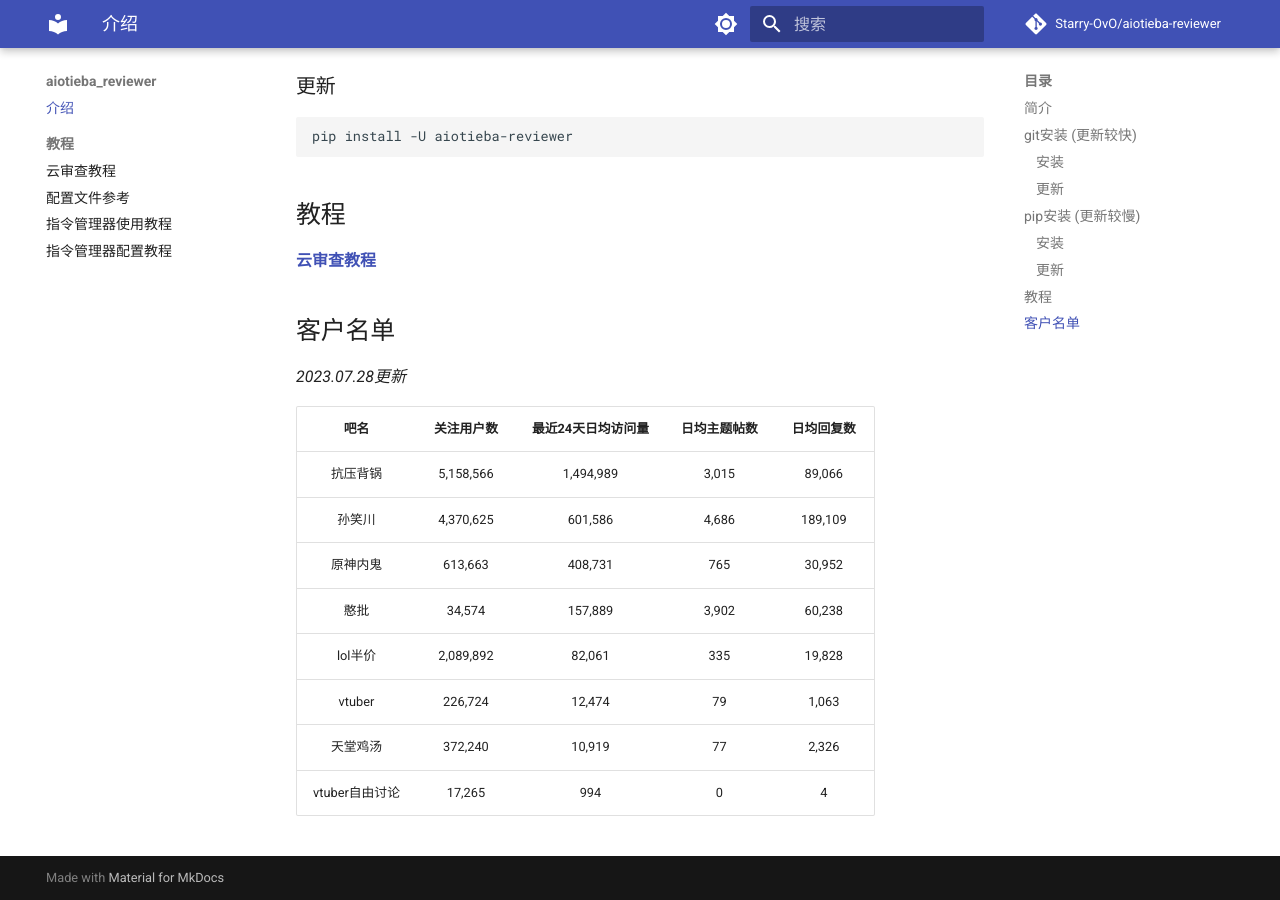
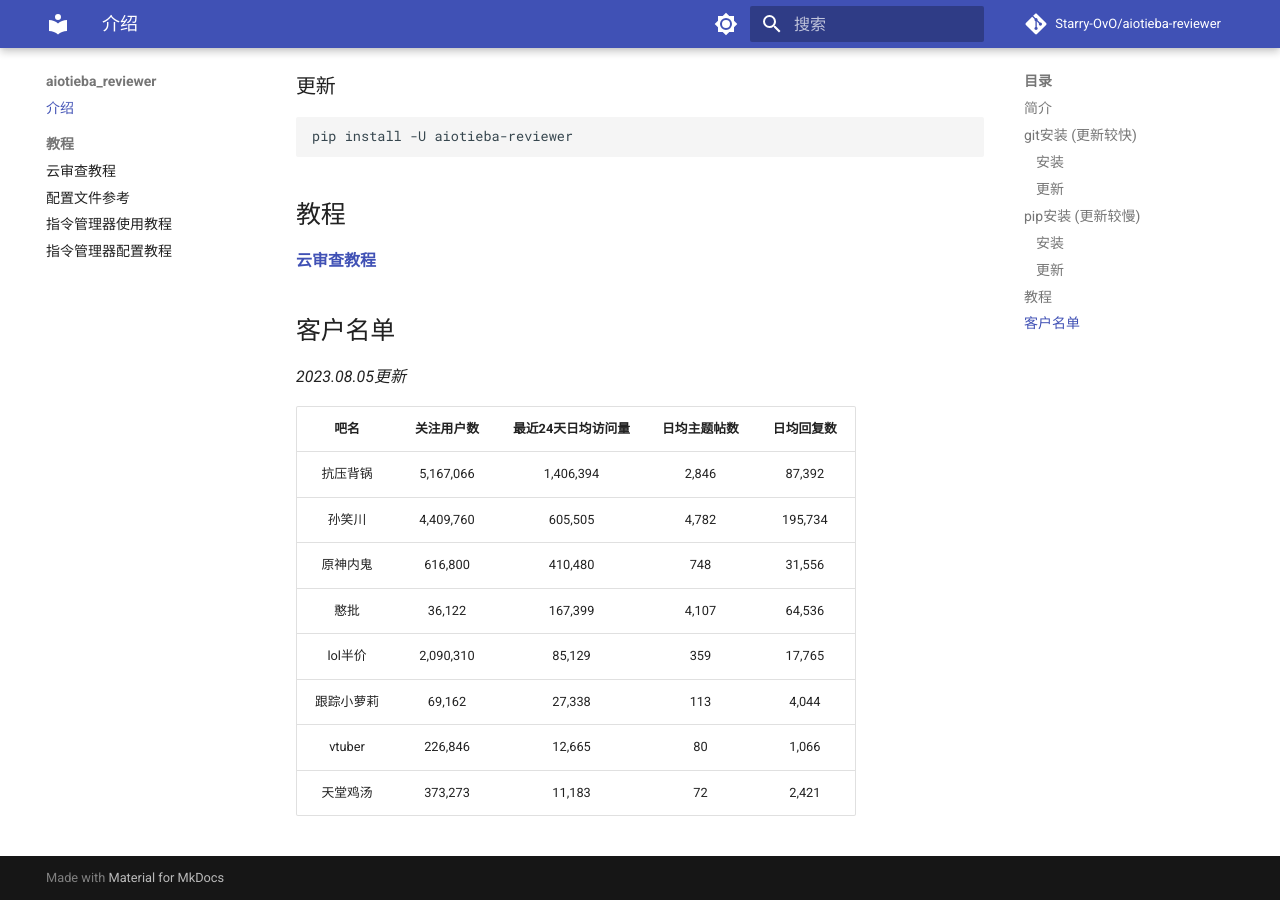
Before and after one commit to lumina37/aiotieba-reviewer, an MkDocs documentation site: the page built from docs/index.md, in a window 1280 px wide and 900 px high, scrolled down 1030 px. Built offline with MkDocs 1.6.1 and Material for MkDocs 9.7.7, drawn with Linux system fonts in a browser that asks for light colours; comment, search, counter and statistics services are not loaded.

```diff
--- a/docs/index.md
+++ b/docs/index.md
@@ -47,15 +47,15 @@ pip install -U aiotieba-reviewer
 
 ## 客户名单
 
-*2023.07.28更新*
+*2023.08.05更新*
 
-|      吧名      | 关注用户数 | 最近24天日均访问量 | 日均主题帖数 | 日均回复数 |
-| :------------: | :--------: | :----------------: | :----------: | :--------: |
-|    抗压背锅    | 5,158,566  |     1,494,989      |    3,015     |   89,066   |
-|     孙笑川     | 4,370,625  |      601,586       |    4,686     |  189,109   |
-|    原神内鬼    |  613,663   |      408,731       |     765      |   30,952   |
-|      憨批      |   34,574   |      157,889       |    3,902     |   60,238   |
-|    lol半价     | 2,089,892  |       82,061       |     335      |   19,828   |
-|     vtuber     |  226,724   |       12,474       |      79      |   1,063    |
-|    天堂鸡汤    |  372,240   |       10,919       |      77      |   2,326    |
-| vtuber自由讨论 |   17,265   |        994         |      0       |     4      |
+|    吧名    | 关注用户数 | 最近24天日均访问量 | 日均主题帖数 | 日均回复数 |
+| :--------: | :--------: | :----------------: | :----------: | :--------: |
+|  抗压背锅  | 5,167,066  |     1,406,394      |    2,846     |   87,392   |
+|   孙笑川   | 4,409,760  |      605,505       |    4,782     |  195,734   |
+|  原神内鬼  |  616,800   |      410,480       |     748      |   31,556   |
+|    憨批    |   36,122   |      167,399       |    4,107     |   64,536   |
+|  lol半价   | 2,090,310  |       85,129       |     359      |   17,765   |
+| 跟踪小萝莉 |   69,162   |       27,338       |     113      |   4,044    |
+|   vtuber   |  226,846   |       12,665       |      80      |   1,066    |
+|  天堂鸡汤  |  373,273   |       11,183       |      72      |   2,421    |
```
Also changed, not shown: README.md (+11 -11 lines).
